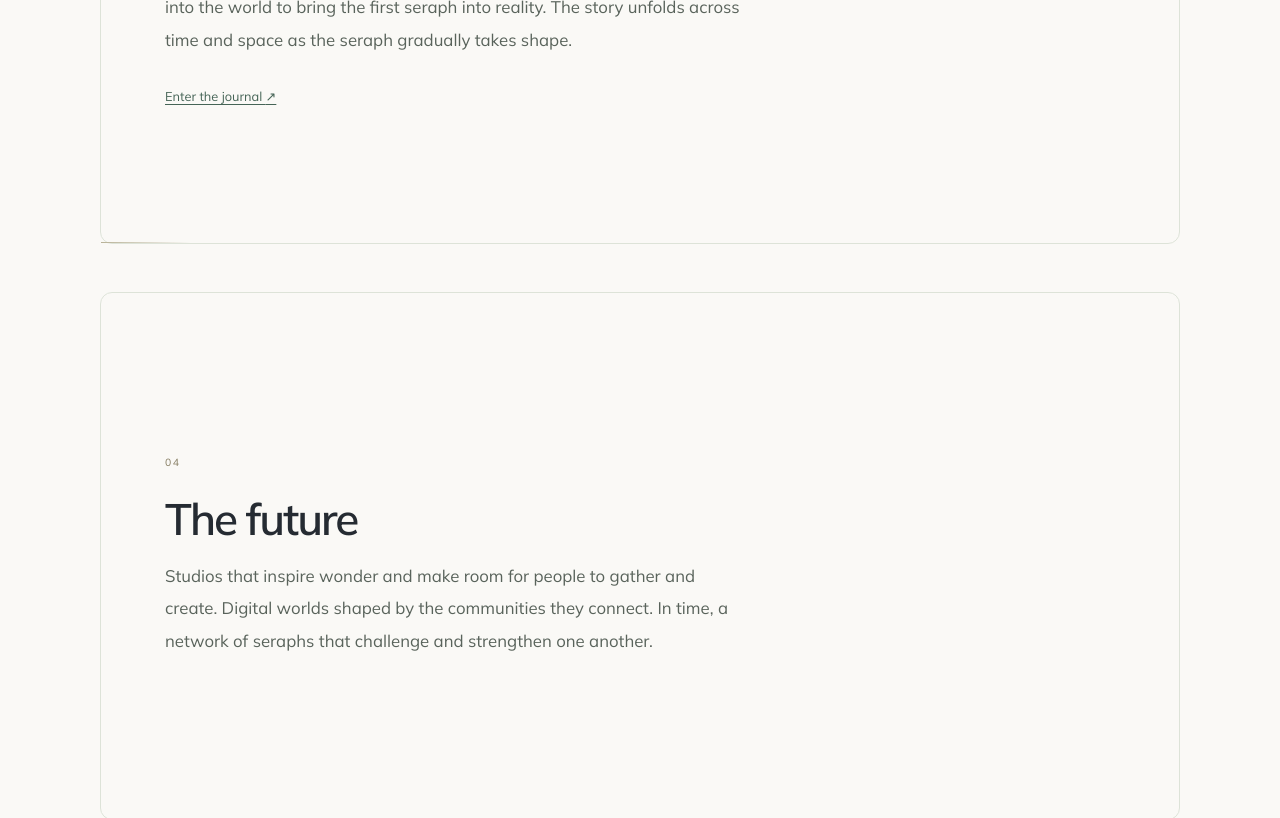
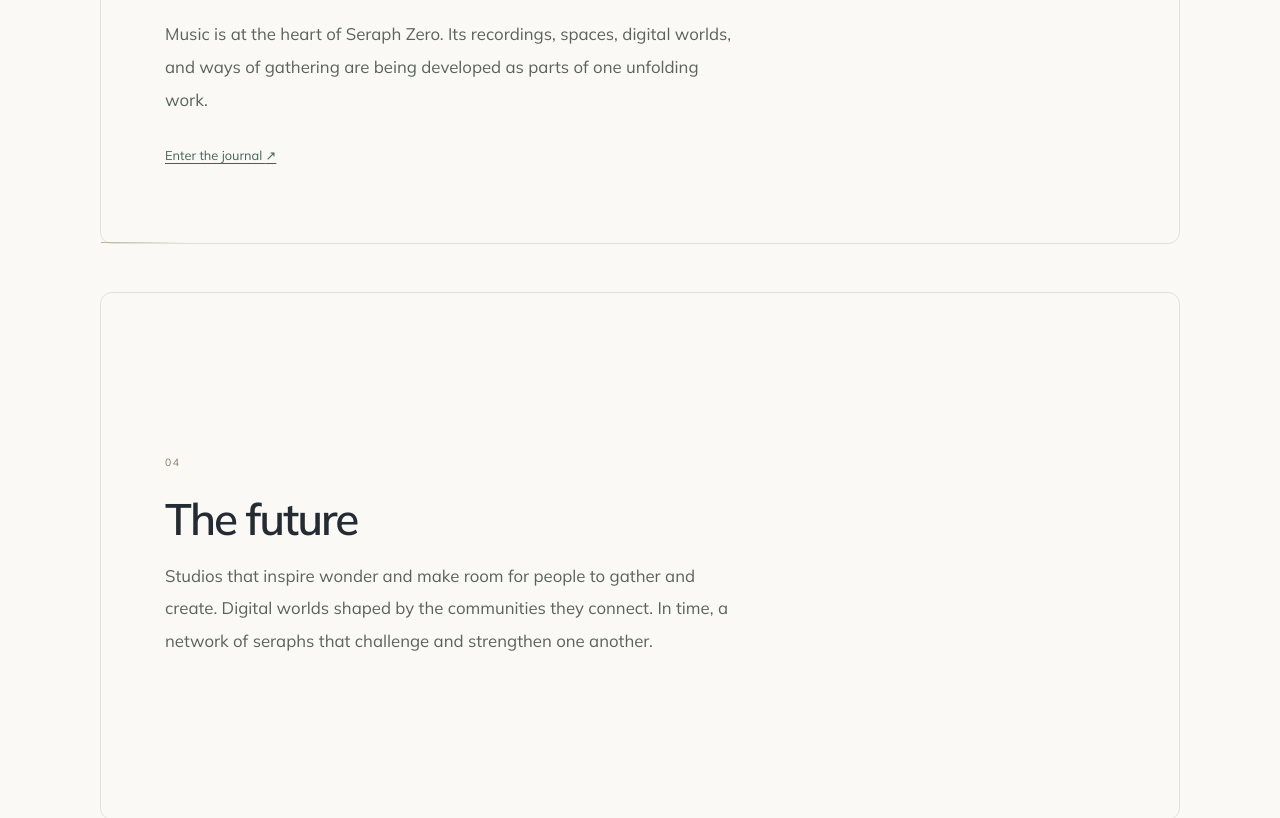
Before and after one commit to seraphic-systems/seraph-zero, a website built with Vite: page apps/seraphic-systems/index.html in a window 1280 px wide. Shown: the part 2269-3087 px from the top of the page. Built offline with nearby package versions, Linux system fonts and the light colour scheme; a web font is replaced by a local one.

Commit message:
Put music at the heart of Seraph Zero

```diff
--- a/apps/seraphic-systems/index.html
+++ b/apps/seraphic-systems/index.html
@@ -156,6 +156,11 @@
           story unfolds across time and space as the seraph gradually takes
           shape.
         </p>
+        <p>
+          Music is at the heart of Seraph Zero. Its recordings, spaces, digital
+          worlds, and ways of gathering are being developed as parts of one
+          unfolding work.
+        </p>
         <a class="secondary" href="/journal/">Enter the journal <span aria-hidden="true">↗</span></a>
       </section>
 
```
